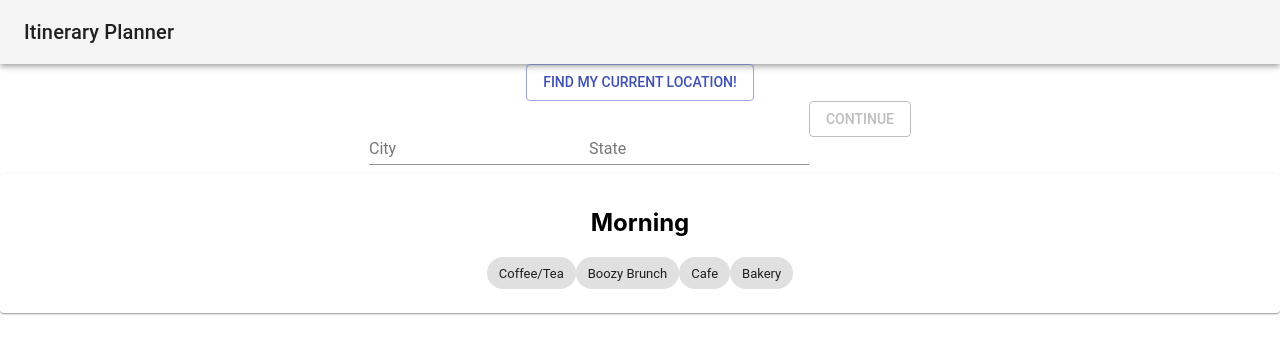
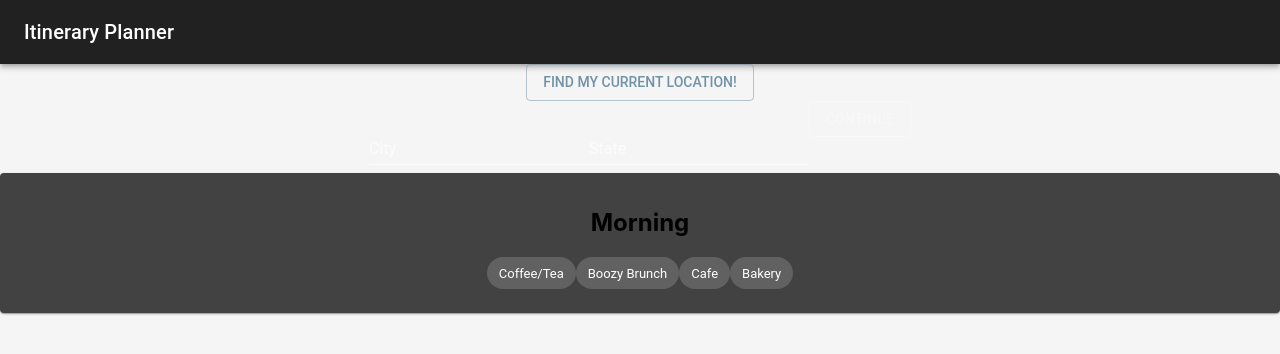
Before and after one commit to vtapia5070/venues, a React app: page / in a window 1280 px wide. Shown: the top 354 px of the page. Built offline with nearby package versions, Linux system fonts and the light colour scheme; no server answers.

Commit message:
add material-ui theme

```diff
--- a/src/App.css
+++ b/src/App.css
@@ -1,14 +1,10 @@
 .App {
   text-align: center;
-}
-
-.App-logo {
-  animation: App-logo-spin infinite 20s linear;
-  height: 40vmin;
+  height: 100vh;
+  background-color: #F5F5F6;
 }
 
 .App-header {
-  background-color: #282c34;
   min-height: 100vh;
   display: flex;
   flex-direction: column;
--- a/src/App.js
+++ b/src/App.js
@@ -2,12 +2,32 @@ import React, { Component } from 'react';
 import AppBar from '@material-ui/core/AppBar';
 import Toolbar from '@material-ui/core/Toolbar';
 import Typography from '@material-ui/core/Typography';
+import { MuiThemeProvider, createMuiTheme, withStyles } from '@material-ui/core/styles';
+import createPalette from '@material-ui/core/styles/createPalette';
 import UserLocation from './UserLocation/UserLocation';
 import VenueCategory from './VenueCategory/VenueCategory';
 import VenuesTable from './VenuesTable/VenuesTable';
 import * as api from './api';
 
 import './App.css';
+
+const theme = createMuiTheme({
+  palette: {
+    type: 'dark',
+    primary: {
+      light: '#7293a6',
+      main: '#7293a6',
+      dark: '#193b4b',
+      contrastText: '#fff',
+    },
+    secondary: {
+      light: '#f40057',
+      main: '#ff5983',
+      dark: '#ba002f',
+      contrastText: '#000',
+    },
+  },
+});
 
 class App extends Component {
   constructor () {
@@ -49,9 +69,7 @@ class App extends Component {
   }
 
   addVenueToItinerary = (venue) => {
-    console.log('venue:', venue, this.state.itinerary);
     const updatedItineraryList = this.state.itinerary.concat([venue]);
-    console.log('after:', updatedItineraryList);
     this.setState({
       ...this.state,
       itinerary: updatedItineraryList
@@ -60,6 +78,7 @@ class App extends Component {
 
   render() {
     return (
+      <MuiThemeProvider theme={theme}>
         <div className="App">
           <header>
             <AppBar position="static" color="default">
@@ -89,8 +108,9 @@ class App extends Component {
             />
             )}
         </div>
+      </MuiThemeProvider>
     );
   }
 }
 
-export default App;
+export default withStyles({ withTheme: true })(App);
--- a/src/index.css
+++ b/src/index.css
@@ -1,3 +1,7 @@
+html, body {
+  height: 100vh;
+}
+
 body {
   margin: 0;
   padding: 0;
```
Lines whose indentation alone changed are shown as unchanged.
